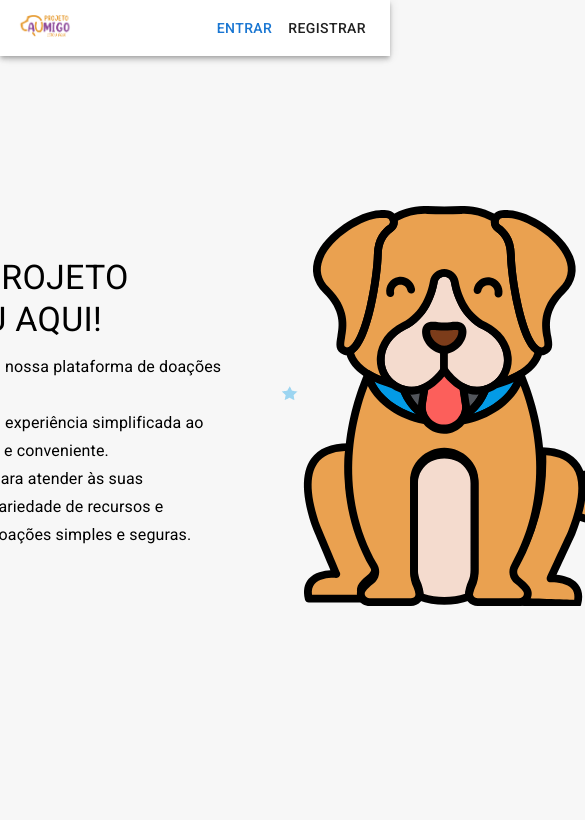
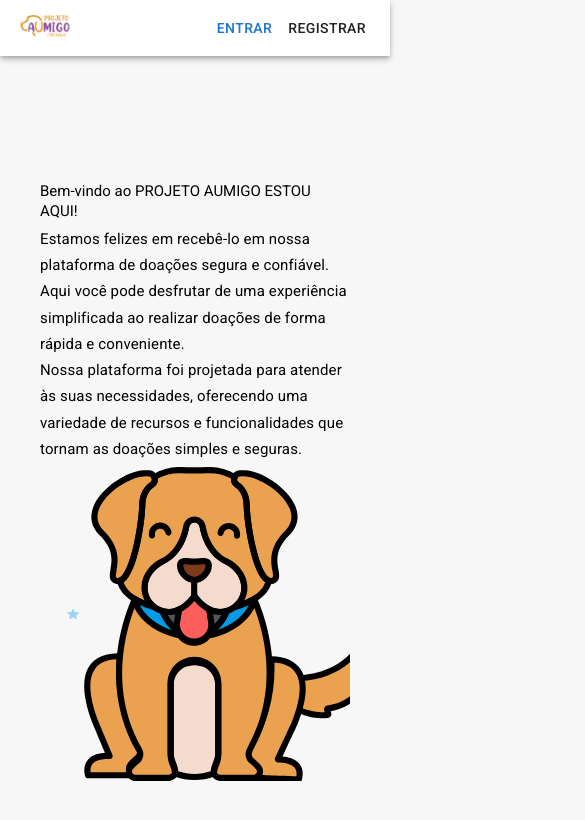
Before and after one commit to TranquiloPay/tranquiloPay-fte, a React (Vite) app: page / in a window 390 px wide. Shown: the top 820 px of the page, 585 px wide, since content can reach past the window. Built offline with nearby package versions, Linux system fonts and the light colour scheme.

Commit message:
feat: added responsive for mobile

```diff
--- a/src/pages/Dashboard/index.tsx
+++ b/src/pages/Dashboard/index.tsx
@@ -1,41 +1,37 @@
 import Lottie from "react-lottie";
 import Dogs from "../../assets/animations/dogs.json";
-import { Container, Typography } from "@material-ui/core";
+import { Typography, Grid } from "@material-ui/core";
 import { createLottieOptions } from "../../utils/generic";
 import Sidebar from "../../components/Sidebar";
+import {
+  StyledContainer,
+  ContainerContent,
+  ContainerTexts,
+  ContainerLottie,
+  StyledTypography,
+} from "./styles";
 
 const Dashboard = () => {
   return (
     <>
       <Sidebar />
-      <Container
-        style={{
-          display: "flex",
-          flexDirection: "row",
-          alignItems: "center",
-        }}
-      >
-        <Container
-          style={{
-            width: "45%",
-          }}
-        >
-          <Typography variant="h6">Seja muito bem vindo(a)!</Typography>
-          <Typography variant="h6">
-            Esse espaço é para você
-            <br />
-            <Typography style={{ color: "rgb(209, 158, 67)" }} variant="h6">
+      <StyledContainer>
+        <ContainerContent>
+          <ContainerTexts>
+            <StyledTypography variant="h6">Seja muito bem vindo(a)!</StyledTypography>
+            <StyledTypography variant="h5">Esse espaço é para você</StyledTypography>
+            <StyledTypography style={{ color: "rgb(209, 158, 67)" }} variant="h5">
               doar com segurança.
-            </Typography>
-          </Typography>
-        </Container>
-        <Lottie
-          options={createLottieOptions(Dogs)}
-          isClickToPauseDisabled={true}
-          height={400}
-          width={400}
-        />
-      </Container>
+            </StyledTypography>
+          </ContainerTexts>
+          <ContainerLottie>
+            <Lottie
+              options={createLottieOptions(Dogs)}
+              isClickToPauseDisabled={true}
+            />
+          </ContainerLottie>
+        </ContainerContent>
+      </StyledContainer>
     </>
   );
 };
--- /dev/null
+++ b/src/pages/Dashboard/styles.tsx
@@ -0,0 +1,69 @@
+import { styled } from "@stitches/react";
+import { Grid, Typography } from "@material-ui/core";
+
+const StyledContainer = styled("div", {
+  display: "flex ",
+  flexDirection: "row ",
+  marginLeft: "72px !important",
+});
+
+const ContainerContent = styled("div", {
+  padding: "16px",
+  display: "flex ",
+  flexDirection: "column-reverse",
+  alignItems: "center",
+  maxHeigth: "80vh",
+
+  // Estilos para o breakpoint 'xs' com largura mínima de 0px
+  "@media (min-width: 0px) and (max-width: 415px)": {
+    flexDirection: "column-reverse",
+  },
+
+  // Estilos para o breakpoint 'sm' com largura mínima de 400px
+  "@media (min-width: 416px) and (max-width: 550px)": {
+    flexDirection: "column-reverse",
+  },
+
+  // Estilos para o breakpoint 'md' com largura mínima de 960px
+  "@media (min-width: 551px) and (max-width: 960px)": {
+    flexDirection: "column-reverse",
+  },
+
+  // Estilos para o breakpoint 'lg' com largura mínima de 1280px
+  "@media (min-width: 961px) and (max-width: 1280px)": {
+    flexDirection: "column-reverse",
+  },
+});
+
+const ContainerTexts = styled(Grid, {
+  // Estilos para o breakpoint 'sm' com largura mínima de 400px
+  "@media (min-width: 400px) and (max-width: 550px)": {},
+});
+
+const ContainerLottie = styled("div", {});
+
+const StyledTypography = styled(Typography, {
+  // Estilos para o breakpoint 'xs' com largura mínima de 0px
+  "@media (min-width: 0px) and (max-width: 415px)": {
+    fontSize: "18px !important",
+  },
+
+  // Estilos para o breakpoint 'sm' com largura mínima de 400px
+  "@media (min-width: 416px) and (max-width: 550px)": {},
+
+  // Estilos para o breakpoint 'md' com largura mínima de 960px
+  "@media (min-width: 551px) and (max-width: 960px)": {
+    fontSize: "30px !important",
+  },
+
+  // Estilos para o breakpoint 'lg' com largura mínima de 1280px
+  "@media (min-width: 961px) and (max-width: 1280px)": {},
+});
+
+export {
+  StyledContainer,
+  ContainerContent,
+  ContainerTexts,
+  ContainerLottie,
+  StyledTypography,
+};
--- a/src/pages/Home/index.tsx
+++ b/src/pages/Home/index.tsx
@@ -8,6 +8,7 @@ import { Container, Typography } from "@mui/material";
 import { useAuth } from "../../providers/Auth";
 import { useNavigate } from "react-router-dom";
 import { createLottieOptions } from "../../utils/generic";
+import { ContainerContent, ContainerTexts, StyledContainer, StyledTypography } from "./styles";
 
 const Home = () => {
   const navigate = useNavigate();
@@ -17,38 +18,27 @@ const Home = () => {
   if (token) navigate("/dashboard");
 
   return (
-    <div>
-      <div
-        style={{
-          display: "flex",
-          flexDirection: "row",
-          alignItems: "center",
-          justifyContent: "center",
-          height: "calc(100vh - 64px)",
-        }}
-      >
-        <Container style={{ width: "500px" }}>
-          <Typography variant="h4" gutterBottom>
+    <StyledContainer>
+      <ContainerContent>
+        <ContainerTexts>
+          <StyledTypography variant="h5" gutterBottom>
             Bem-vindo ao PROJETO AUMIGO ESTOU AQUI!
-          </Typography>
-          <Typography variant="subtitle1" gutterBottom>
-            Estamos felizes em recebê-lo em nossa plataforma de doações
-            segura e confiável. <br></br>Aqui você pode desfrutar de uma
-            experiência simplificada ao realizar doações de forma
-            rápida e conveniente. <br></br>Nossa plataforma foi projetada para atender às
-            suas necessidades, oferecendo uma variedade de recursos
-            e funcionalidades que tornam as doações simples e
-            seguras.
-          </Typography>
-        </Container>
+          </StyledTypography>
+          <StyledTypography variant="subtitle1" gutterBottom>
+            Estamos felizes em recebê-lo em nossa plataforma de doações segura e
+            confiável. <br></br>Aqui você pode desfrutar de uma experiência
+            simplificada ao realizar doações de forma rápida e conveniente.{" "}
+            <br></br>Nossa plataforma foi projetada para atender às suas
+            necessidades, oferecendo uma variedade de recursos e funcionalidades
+            que tornam as doações simples e seguras.
+          </StyledTypography>
+        </ContainerTexts>
         <Lottie
           options={createLottieOptions(DogAndCat)}
-          height={400}
-          width={400}
           isClickToPauseDisabled={true}
         />{" "}
-      </div>
-    </div>
+      </ContainerContent>
+    </StyledContainer>
   );
 };
 
--- /dev/null
+++ b/src/pages/Home/styles.tsx
@@ -0,0 +1,74 @@
+import { styled } from "@stitches/react";
+import { Grid, Typography } from "@material-ui/core";
+
+const StyledContainer = styled("div", {
+  display: "flex ",
+  flexDirection: "row ",
+});
+
+const ContainerContent = styled("div", {
+  padding: "16px",
+  display: "flex ",
+  flexDirection: "row",
+  alignItems: "center",
+  maxHeigth: "80vh",
+
+  // Estilos para o breakpoint 'xs' com largura mínima de 0px
+  "@media (min-width: 0px) and (max-width: 415px)": {
+    flexDirection: "column",
+    marginTop: "150px",
+  },
+
+  // Estilos para o breakpoint 'sm' com largura mínima de 400px
+  "@media (min-width: 416px) and (max-width: 600px)": {
+    flexDirection: "column",
+    marginTop: "150px",
+  },
+
+  // Estilos para o breakpoint 'md' com largura mínima de 960px
+  "@media (min-width: 551px) and (max-width: 960px)": {
+    marginTop: "150px",
+  },
+
+  // Estilos para o breakpoint 'lg' com largura mínima de 1280px
+  "@media (min-width: 961px) and (max-width: 1280px)": {},
+});
+
+const ContainerTexts = styled(Grid, {
+  maxWidth: "50%",
+  // Estilos para o breakpoint 'sm' com largura mínima de 400px
+  "@media (min-width: 0px) and (max-width: 724px)": {
+    maxWidth: "100%",
+  },
+  "@media (min-width: 551px) and (max-width: 724px)": {},
+});
+
+const ContainerLottie = styled("div", {});
+
+const StyledTypography = styled(Typography, {
+  // Estilos para o breakpoint 'xs' com largura mínima de 0px
+  "@media (min-width: 0px) and (max-width: 415px)": {
+    fontSize: "15px !important",
+  },
+
+  // Estilos para o breakpoint 'sm' com largura mínima de 400px
+  "@media (min-width: 416px) and (max-width: 550px)": {
+    fontSize: "15px !important",
+  },
+
+  // Estilos para o breakpoint 'md' com largura mínima de 960px
+  "@media (min-width: 551px) and (max-width: 960px)": {
+    fontSize: "15px !important",
+  },
+
+  // Estilos para o breakpoint 'lg' com largura mínima de 1280px
+  "@media (min-width: 961px) and (max-width: 1280px)": {},
+});
+
+export {
+  StyledContainer,
+  ContainerContent,
+  ContainerTexts,
+  ContainerLottie,
+  StyledTypography,
+};
--- a/src/pages/Login/index.tsx
+++ b/src/pages/Login/index.tsx
@@ -35,25 +35,25 @@ const Login = () => {
   return (
     <>
       <Container>
-        <StyledContainer>
-          <div>
+        {/* <StyledContainer> */}
+          {/* <div>
             <Lottie
               options={createLottieOptions(loginAnimation, false)}
               isClickToPauseDisabled={true}
               height={400}
               width={400}
             />
-          </div>
-          <div>
-            <Typography variant="h6">
+          </div> */}
+          {/* <div>
+            <Typography>
               Não possui um cadastro?{" "}
               <Link to="/register">Faça seu cadastro!</Link>
             </Typography>
-          </div>
-        </StyledContainer>
-        <ContainerForm>
+          </div> */}
+        {/* </StyledContainer> */}
+        {/* <ContainerForm> */}
+          <form onSubmit={handleSubmit(onSubmitForm)}>
           <Typography variant="h3">Entrar</Typography>
-          <form onSubmit={handleSubmit(onSubmitForm)}>
             <StyledInput
               data-cy="email/login"
               label="E-mail"
@@ -72,6 +72,10 @@ const Login = () => {
               width="100%"
               error={errors.password?.message}
             />
+            <Typography>
+              Não possui um cadastro?{" "}
+              <Link to="/register">Faça seu cadastro!</Link>
+            </Typography>
             {/* ToDo: Uncomment after implementing password recovery. */}
             {/* <Typography variant="h6">
               Esqueceu sua senha? {""}
@@ -81,7 +85,7 @@ const Login = () => {
               Acessar
             </Button>
           </form>
-        </ContainerForm>
+        {/* </ContainerForm> */}
       </Container>
     </>
   );
--- a/src/pages/Register/index.tsx
+++ b/src/pages/Register/index.tsx
@@ -58,7 +58,7 @@ const Register = () => {
   return (
     <>
       <Container>
-        <div style={{display: 'flex', flexDirection: 'column', alignItems: 'center'}}>
+        {/* <div style={{display: 'flex', flexDirection: 'column', alignItems: 'center'}}>
           <Lottie
             options={lottieOptions}
             height={400}
@@ -68,7 +68,7 @@ const Register = () => {
           <Typography variant="h6">
             Já possui uma conta? <Link to="/login">Entrar!</Link>
           </Typography>
-        </div>
+        </div> */}
         <FormContainer>
           <h1>Cadastro</h1>
           <form onSubmit={handleSubmit(createUser)}>
```
